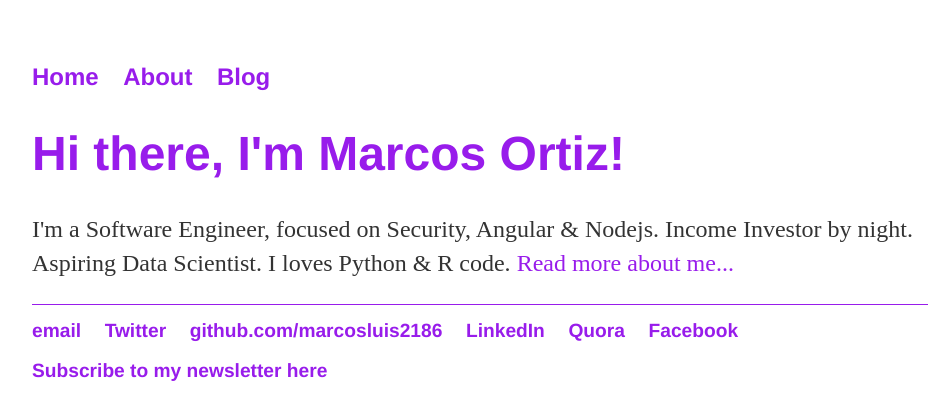
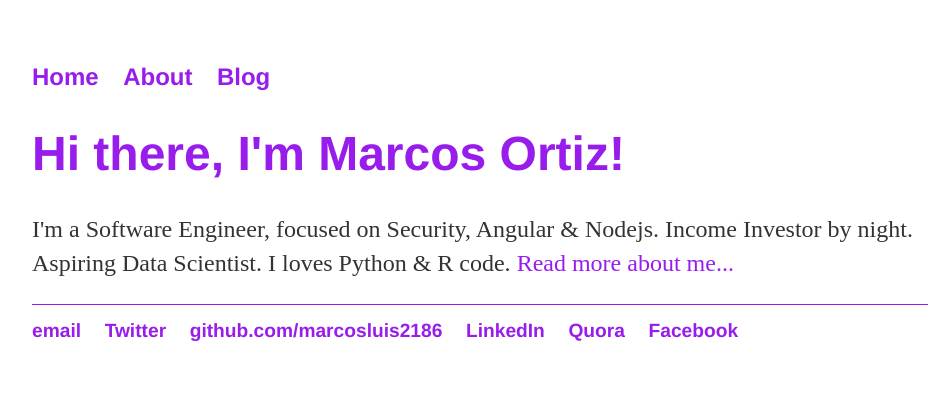
Before and after one commit to marcosluis2186/marcosluis2186.github.com, a Jekyll site: the page built from index.html, in a window 1280 px wide. Shown: the top 420 px of the page, without its empty margins (160-1102 px from the left). Built offline with Jekyll 4.4.1, drawn with Linux system fonts in a browser that asks for light colours.

Commit message:
Removing newsletter link from layout

```diff
--- a/_layouts/default.html
+++ b/_layouts/default.html
@@ -27,7 +27,7 @@
 			<li><a href="https://quora.com/profile/Marcos-Ortiz-1" target="_blank">Quora</a></li>
 			<li><a href="https://facebook.com/marcosluis2186" target="_blank">Facebook</a></li>
 		</ul>
-		<ul><li align="center"><a href="https://tinyletter.com/data-numbers-and-storytelling" target="_blank">Subscribe to my newsletter here</a></li></ul>
+
 		</footer>
 	</body>
 </html>
```
